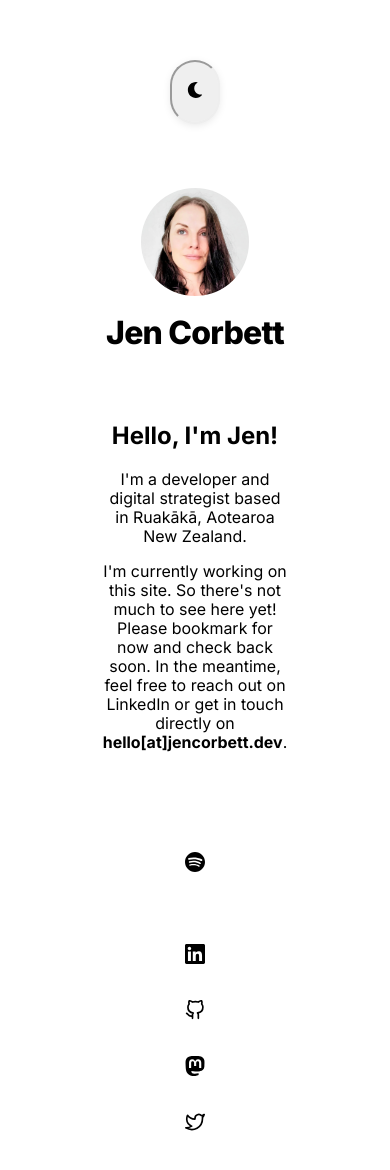
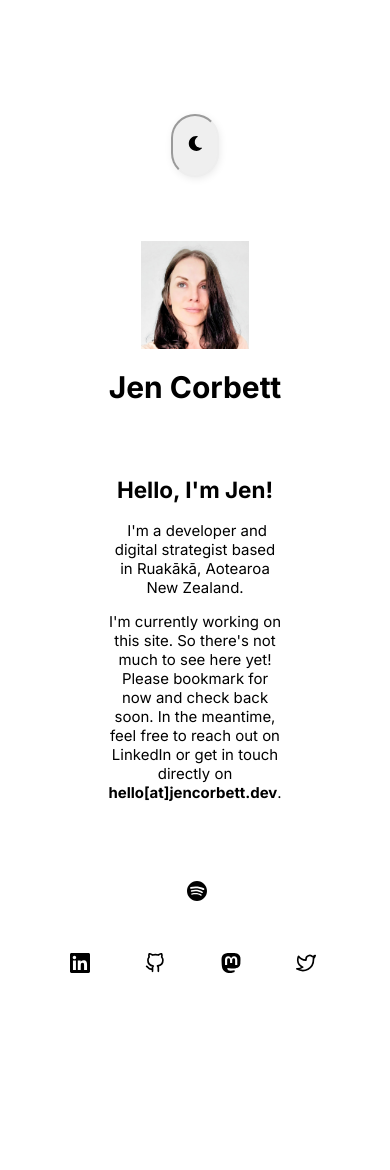
Before and after one commit to ajenstory/jencorbett.dev, a Next.js app in the folder app/: page / in a window 390 px wide. Shown: the part 108-1278 px from the top of the page. After the commit the page ends 1223 px from the top, so only its background shows below. Built offline with nearby package versions, Linux system fonts and the light colour scheme; no server answers.

Commit message:
Fix linting issues

```diff
--- a/app/styles/Home.module.css
+++ b/app/styles/Home.module.css
@@ -1,3 +1,4 @@
+/* autoprefixer grid: autoplace */
 .main {
   display: flex;
   flex-direction: column;
@@ -50,7 +51,7 @@
   text-align: center;
 }
 
-.playerGrid {
+.player-grid {
   display: grid;
   grid-template-columns: repeat(3, minmax(25%, auto));
   max-width: 100%;
@@ -59,13 +60,14 @@
 
 .card {
   padding: 1rem 1.2rem;
-  background: rgba(var(--card-rgb), 0);
-  transition: background 200ms, border 200ms;
+
+  /* transition: background 200ms, border 200ms; */
 }
 
 .card span {
   display: inline-block;
-  transition: transform 200ms;
+
+  /* transition: transform 200ms; */
 }
 
 .card h2 {
@@ -119,19 +121,10 @@
   margin-left: 16px;
   transform: translateZ(0);
   overflow: hidden;
-  box-shadow: 0px 2px 8px -1px #0000001a;
+  box-shadow: 2px 8px -1px #0000001a;
 }
 
 /* Bootstrapped Enable hover only on non-touch devices */
-@media (hover: hover) and (pointer: fine) {
-  .card:hover {
-    background: rgba(var(--card-rgb), 0.1);
-  }
-
-  .card:hover span {
-    transform: translateX(4px);
-  }
-}
 
 @media (prefers-reduced-motion) {
   .custom::before {
@@ -144,7 +137,7 @@
 }
 
 /* Mobile */
-@media (max-width: 700px) {
+@media (max-width <= 700px) {
   .content {
     padding: 4rem;
   }
@@ -170,7 +163,7 @@
   }
 
   .center {
-    padding: 2rem 0 2rem;
+    padding: 2rem 0;
   }
 
   .description a {
@@ -203,7 +196,7 @@
 }
 
 /* Tablet and Smaller Desktop */
-@media (min-width: 701px) and (max-width: 1120px) {
+@media (min-width >= 701px) and (max-width <= 1120px) {
   .grid {
     grid-template-columns: repeat(2, 50%);
   }
@@ -212,10 +205,3 @@
     font-size: calc(0.9rem + 0.3vw);
   }
 }
-
-@media (prefers-color-scheme: dark) {
-  .logo,
-  .custom img {
-    filter: invert(1) drop-shadow(0 0 0.3rem #ffffff70);
-  }
-}
--- a/app/styles/globals.css
+++ b/app/styles/globals.css
@@ -1,12 +1,15 @@
-:root {
+:root,
+body {
   --max-width: 1100px;
   --border-radius: 5px;
-  --font-mono: ui-monospace, Menlo, Monaco, "Cascadia Mono", "Segoe UI Mono",
+  --font-mono: ui-monospace, menlo, monaco, "Cascadia Mono", "Segoe UI Mono",
     "Roboto Mono", "Oxygen Mono", "Ubuntu Monospace", "Source Code Pro",
     "Fira Mono", "Droid Sans Mono", "Courier New", monospace;
+  --webkit-font-smoothing: antialiased;
 }
 
 * {
+  white-space: pre-wrap;
   box-sizing: border-box;
 }
 
@@ -20,16 +23,6 @@ li {
   text-decoration: none;
   list-style: none;
   text-align: left;
-}
-
-body {
-  color: rbg(--foreground-rgb);
-  background: linear-gradient(
-      to bottom,
-      transparent,
-      rgb(var(--background-end-rgb))
-    )
-    rgb(var(--background-start-rgb));
 }
 
 a {
@@ -46,7 +39,6 @@ a {
 button {
   border: 2px;
   transform: translateZ(10);
-  /* background: none; */
   border-radius: 85px;
   padding: 20px 15px;
   border-style: inset;
@@ -54,11 +46,10 @@ button {
   font-family: inherit;
   font-size: inherit;
   font-weight: inherit;
-  box-shadow: 0px 2px 8px -1px #0000001a;
+  box-shadow: 1px 2px 8px -1px #0000001a;
 }
 
 button::before {
-  background: var(--secondary-glow);
   border-radius: 50%;
   width: 480px;
   height: 360px;
@@ -66,7 +57,6 @@ button::before {
 }
 
 button::after {
-  background: var(--primary-glow);
   width: 240px;
   height: 180px;
   z-index: -1;
--- a/app/styles/utils.module.css
+++ b/app/styles/utils.module.css
@@ -1,4 +1,5 @@
-.heading2Xl {
+/* stylelint-disable color-function-notation */
+.heading-2xl {
   font-size: 2.5rem;
   line-height: 1.2;
   font-weight: 800;
@@ -6,7 +7,7 @@
   margin: 1rem 0;
 }
 
-.headingXl {
+.heading-xl {
   font-size: 2rem;
   line-height: 1.3;
   font-weight: 800;
@@ -14,18 +15,18 @@
   margin: 1rem 0;
 }
 
-.headingLg {
+.heading-lg {
   font-size: 1.5rem;
   line-height: 1.4;
   margin: 1rem 0;
 }
 
-.headingMd {
+.heading-md {
   font-size: 1.2rem;
   line-height: 1.5;
 }
 
-.borderCircle {
+.border-circle {
   border-radius: 90px;
 }
 
@@ -35,17 +36,17 @@
   font-size: 1.2rem;
   line-height: 1.5;
   font-weight: 100;
-  line-height: normal;
   font-stretch: normal;
-  --webkit-font-smoothing: antialiased;
 }
-.colorInherit {
+
+.color-inherit {
   color: inherit;
 }
 
-.padding1px {
+.padding-1px {
   padding-top: 1px;
 }
+
 .center {
   display: flex;
   justify-content: center;
@@ -60,11 +61,11 @@
   margin: 0;
 }
 
-.listItem {
+.list-item {
   margin: 0 0 1.25rem;
 }
 
-.lightText {
+.light-text {
   color: #666;
 }
 
@@ -77,9 +78,11 @@
   flex-direction: column;
   align-items: center;
 }
+
 .padding {
   padding: 1rem;
 }
+
 .left {
   text-align: left;
 }
@@ -91,8 +94,9 @@
   justify-content: center;
   flex-direction: column;
   border-radius: 0.25rem;
-  box-shadow: 0 0 0 1px rgba(0, 0, 0, 0.1);
+  inset: 1;
+  box-shadow: 0 0 0 1px rgba(175, 175, 175, 10%);
   padding: 3rem;
-  border: 1px solid rgba(0, 0, 0, 0.1);
+  border: 1px solid rgba(237, 237, 237, 10%);
   margin: 0 auto;
 }
```
